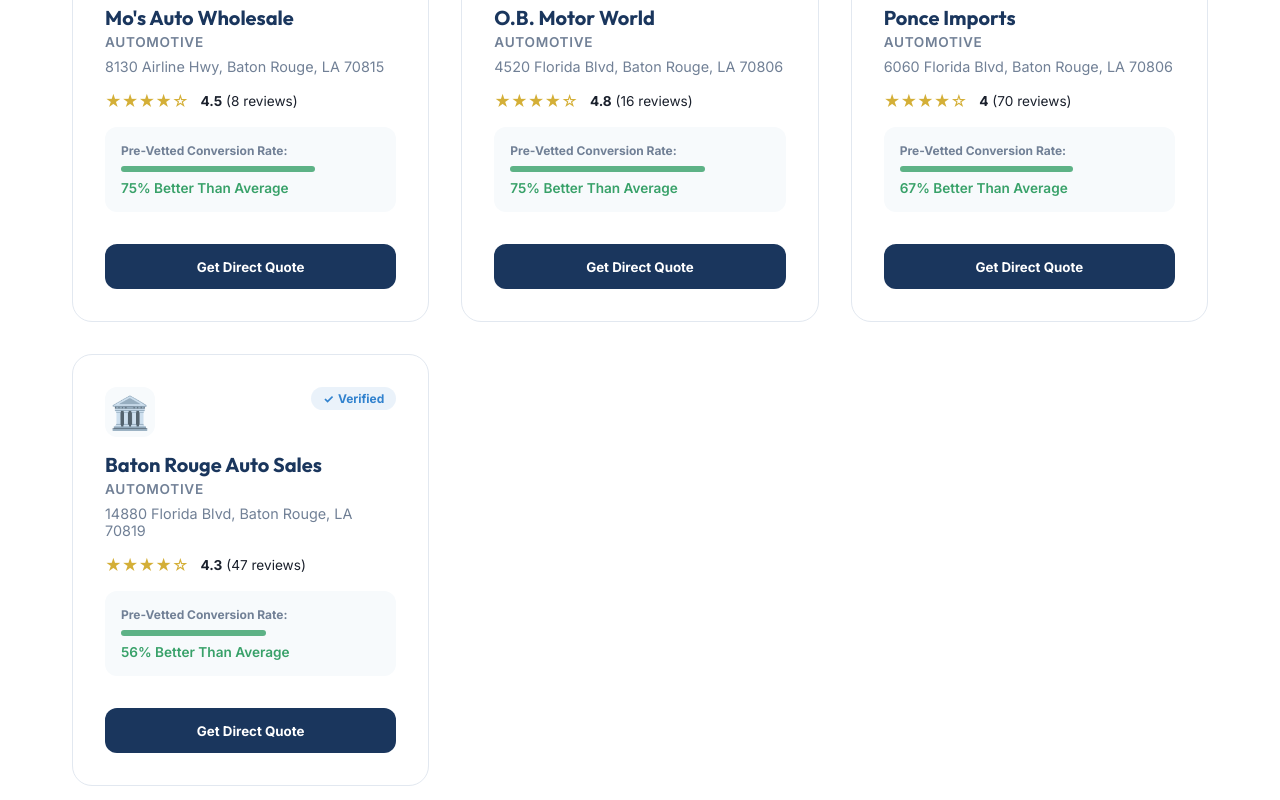
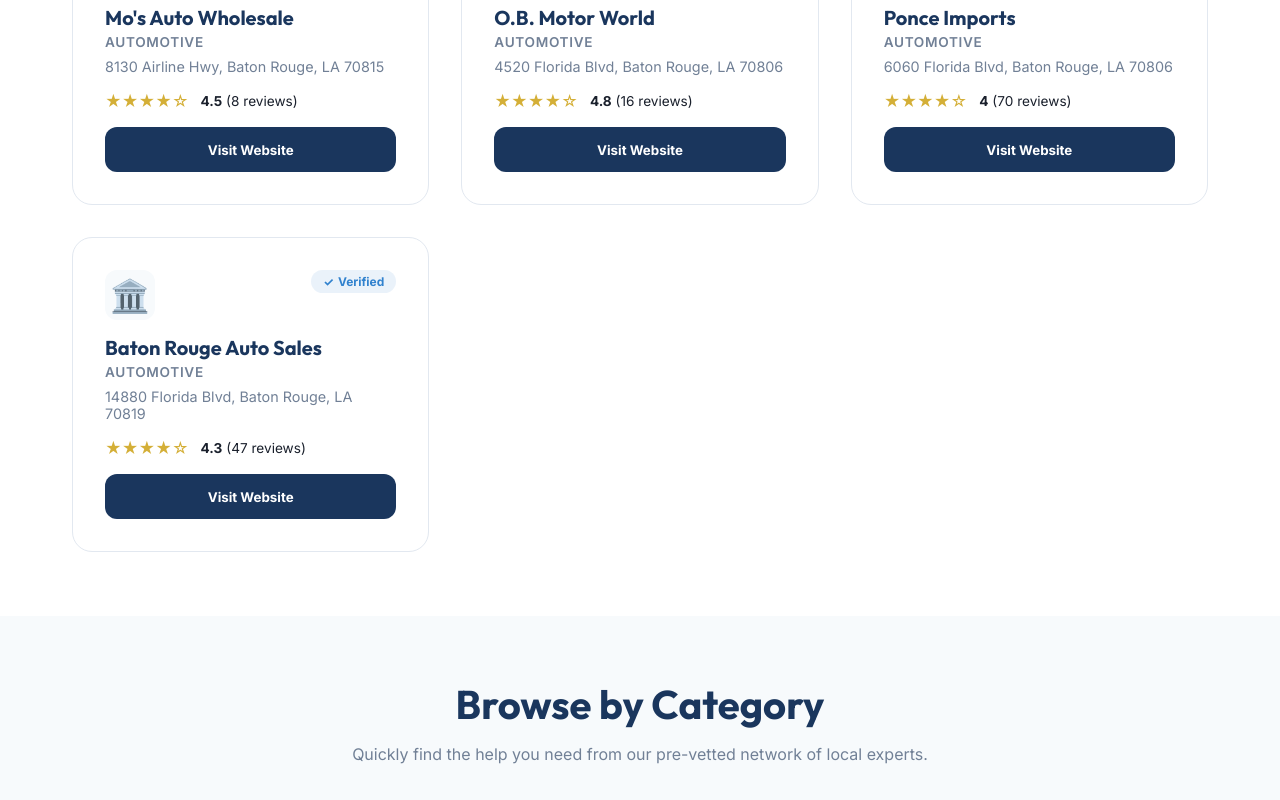
Before and after one commit to blooprint24/directory-louisiana-proud, a Next.js app: page / in a window 1280 px wide. Shown: the part 1280-2080 px from the top of the page. Built offline with nearby package versions, Linux system fonts and the light colour scheme.

Commit message:
Refactor listings: removed conversion rate and updated CTA to 'Visit Website'

```diff
--- a/components/Listings.js
+++ b/components/Listings.js
@@ -38,16 +38,8 @@
                                 </span>
                             </div>
 
-                            <div className={styles.conversionSection}>
-                                <div className={styles.conversionLabel}>Pre-Vetted Conversion Rate:</div>
-                                <div className={styles.conversionValue}>
-                                    <div className={styles.bar} style={{ width: business.conversion_rate }}></div>
-                                    <span>{business.conversion_rate} Better Than Average</span>
-                                </div>
-                            </div>
-
                             <button className={styles.contactButton}>
-                                Get Direct Quote
+                                Visit Website
                             </button>
                         </div>
                     ))}
--- a/components/Listings.module.css
+++ b/components/Listings.module.css
@@ -88,38 +88,6 @@
     color: var(--foreground);
 }
 
-.conversionSection {
-    background: var(--surface);
-    padding: 1rem;
-    border-radius: 12px;
-    margin-bottom: var(--gap-md);
-}
-
-.conversionLabel {
-    font-size: 0.75rem;
-    font-weight: 700;
-    color: var(--muted);
-    margin-bottom: 0.5rem;
-}
-
-.conversionValue {
-    display: flex;
-    flex-direction: column;
-    gap: 0.5rem;
-}
-
-.conversionValue span {
-    font-size: 0.85rem;
-    font-weight: 600;
-    color: var(--success);
-}
-
-.bar {
-    height: 6px;
-    background: var(--success);
-    border-radius: 100px;
-    opacity: 0.8;
-}
 
 .contactButton {
     width: 100%;
```
